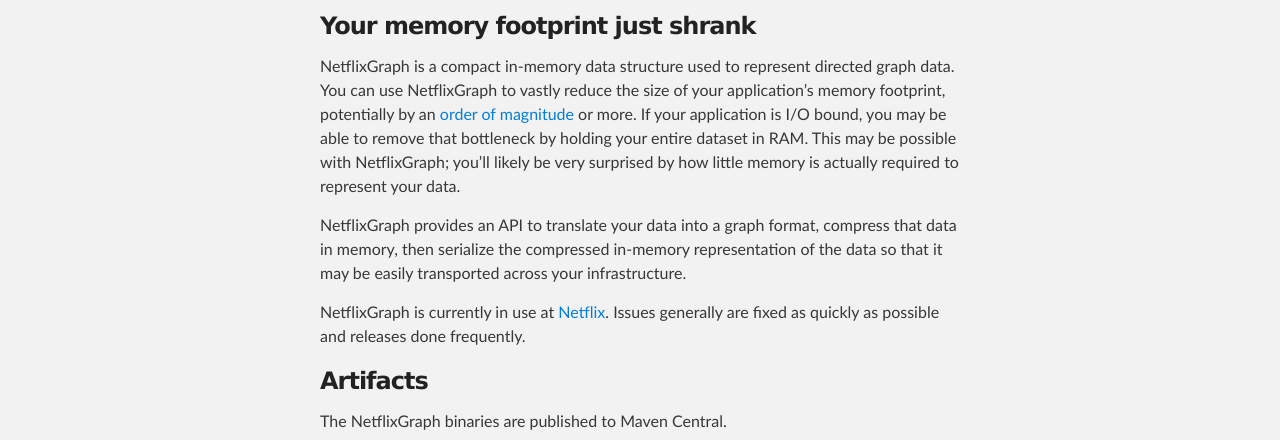
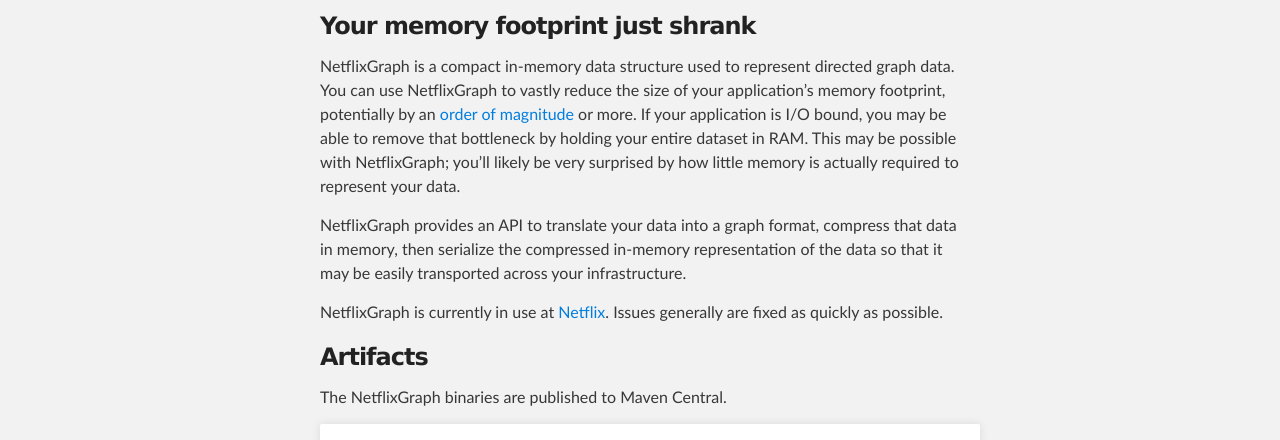
Before and after one commit to Netflix/netflix-graph, a plain HTML site: page index.html in a window 1280 px wide. Shown: the part 288-728 px from the top of the page. Drawn offline with Linux system fonts and the light colour scheme.

Commit message:
fixing homepage

```diff
--- a/index.html
+++ b/index.html
@@ -37,7 +37,7 @@
 
 <p>NetflixGraph provides an API to translate your data into a graph format, compress that data in memory, then serialize the compressed in-memory representation of the data so that it may be easily transported across your infrastructure.</p>
 
-<p>NetflixGraph is currently in use at <a href="http://movies.netflix.com">Netflix</a>. Issues generally are fixed as quickly as possible and releases done frequently.</p>
+<p>NetflixGraph is currently in use at <a href="http://movies.netflix.com">Netflix</a>. Issues generally are fixed as quickly as possible.</p>
 
 <h3>Artifacts</h3>
 
```
